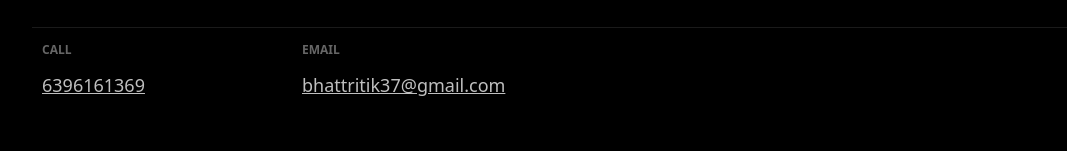
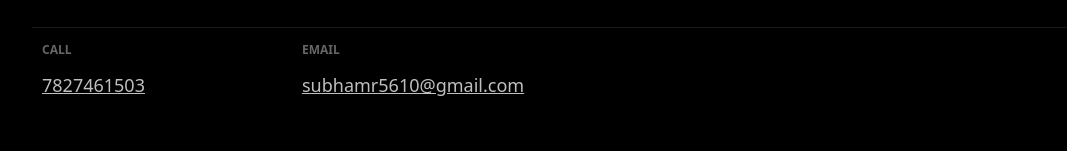
Before and after one commit to SUBHAMRANA/portfolio1, a React (Create React App) app: page / in a window 1280 px wide. Shown: the part 4742-4893 px from the top of the page, without its empty margins (88-1155 px from the left). Built offline with nearby package versions, Linux system fonts and the light colour scheme.

Commit message:
Update Footer.js

```diff
--- a/src/components/Footer/Footer.js
+++ b/src/components/Footer/Footer.js
@@ -17,22 +17,24 @@ const Footer = () => {
       <LinkList>
         <LinkColumn>
           <LinkTitle>Call</LinkTitle>
-          <LinkItem href="tel:6395161369">6396161369</LinkItem>
+          <LinkItem href="tel:7827461503">7827461503</LinkItem>
         </LinkColumn>
         <LinkColumn>
           <LinkTitle>Email</LinkTitle>
-          <LinkItem href="mailto:bhattritik37@gmail.com">
-            bhattritik37@gmail.com
+          <LinkItem href="mailto:subhamr5610@gmail.com">
+            subhamr5610@gmail.com
           </LinkItem>
         </LinkColumn>
       </LinkList>
       <SocialContainer>
-        <SocialIcons href="https://github.com/bhattritik21">
-          <AiFillGithub size="3rem" />
-        </SocialIcons>
-        <SocialIcons href="https://www.linkedin.com/in/ritik-bhatt-681266194/ ">
-          <AiFillLinkedin size="3rem" />
-        </SocialIcons>
+      <SocialIcons href="https://github.com/SUBHAMRANA" target="_blank"
+          rel="noopener noreferrer">
+        <AiFillGithub size="3rem" />
+      </SocialIcons>
+      <SocialIcons href="https://www.linkedin.com/in/subham-rana-44545818b/" target="_blank"
+          rel="noopener noreferrer">
+        <AiFillLinkedin size="3rem" />
+      </SocialIcons>
       </SocialContainer>
     </FooterWrapper>
   );
```
